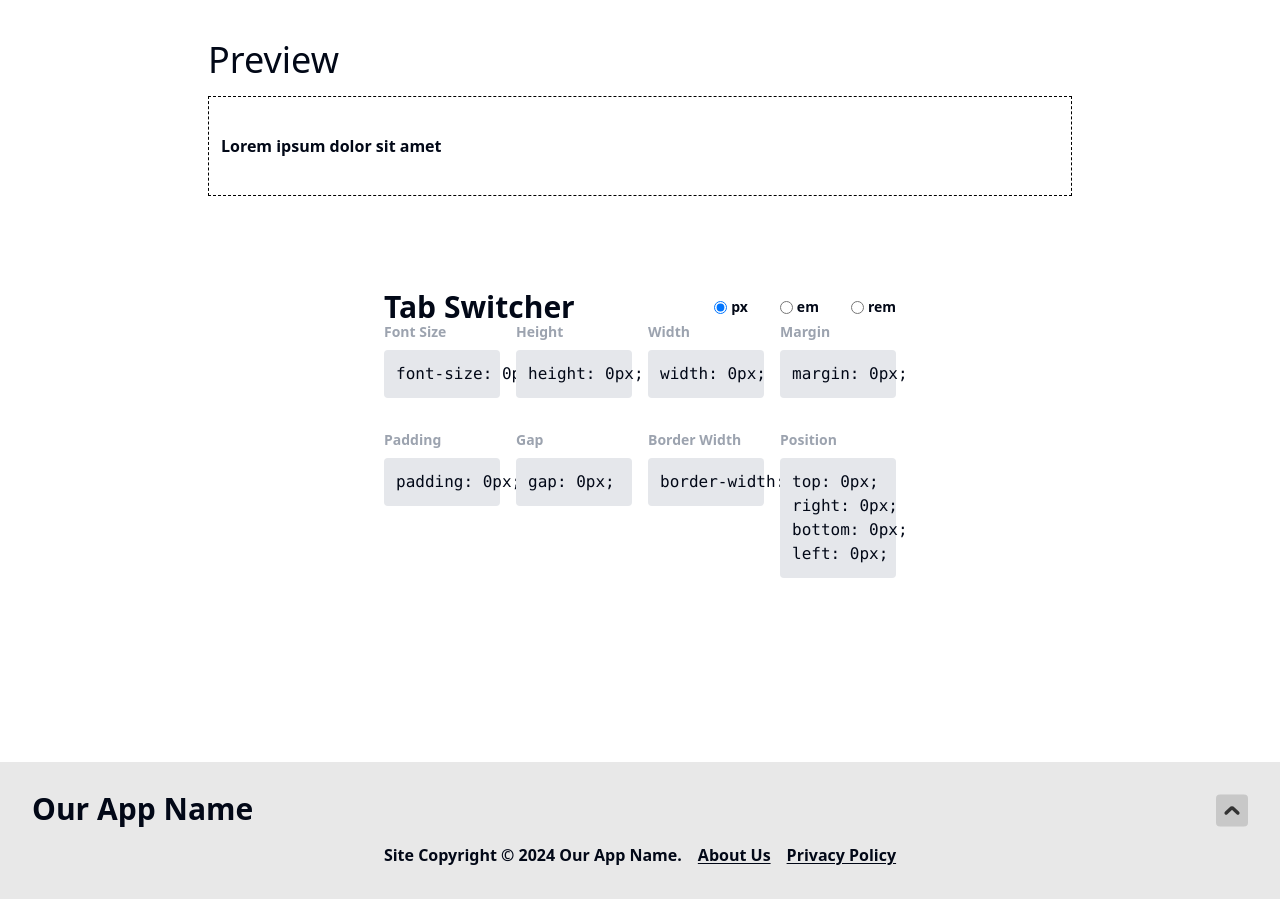
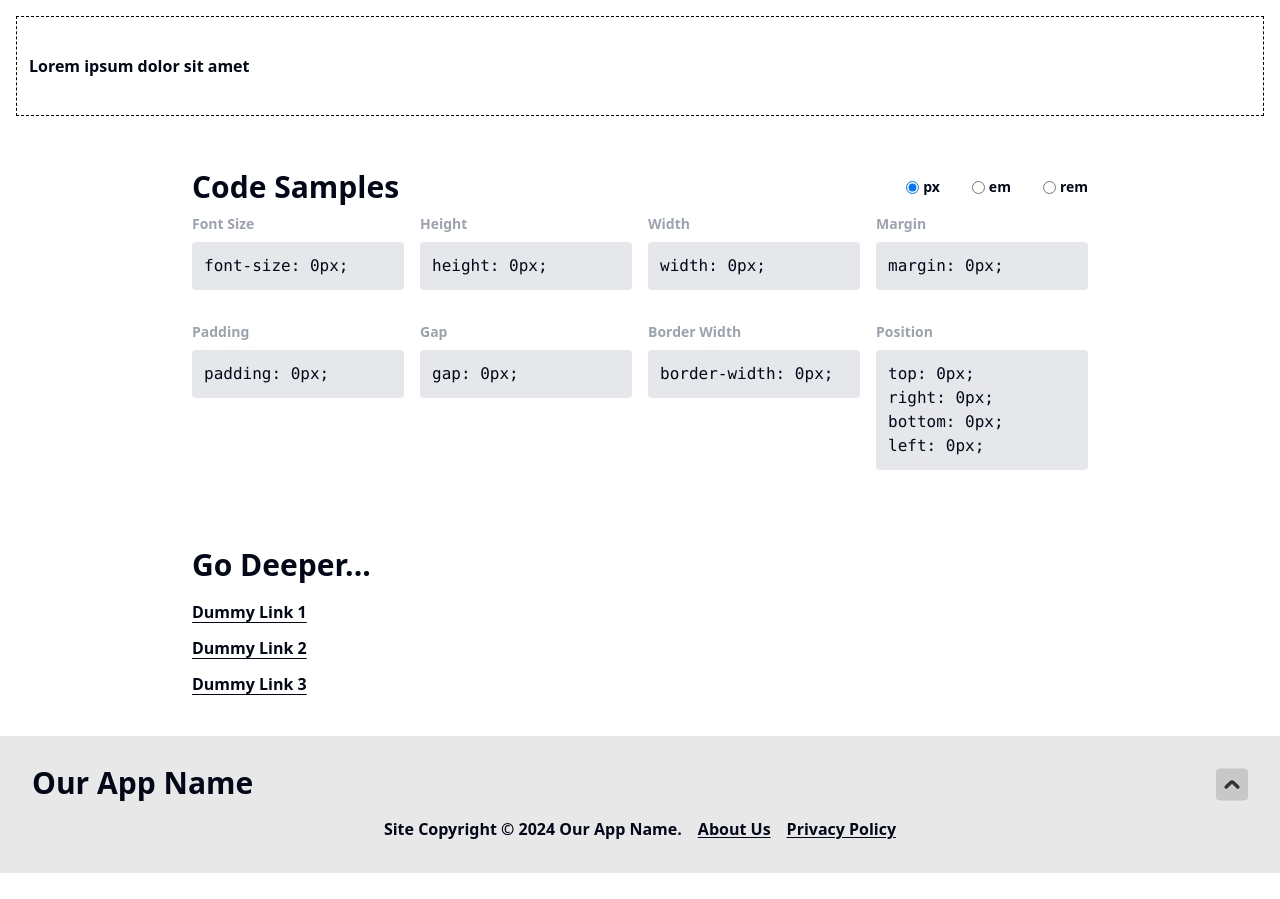
Before and after one commit to chingu-voyages/devex.tools, a React (Vite) app in the folder fetools-app/: page /unit-converter in a window 1280 px wide. Shown: the part 340-1239 px from the top of the page. After the commit the page ends 1213 px from the top, so only its background shows below. Built offline with nearby package versions, Linux system fonts and the light colour scheme.

Commit message:
Added title prop to tab switcher and updated padding in tab switcher and go deeper components

```diff
--- a/fetools-app/src/components/TabSwitcher.jsx
+++ b/fetools-app/src/components/TabSwitcher.jsx
@@ -1,53 +1,59 @@
-import { useState } from "react"
+import { useState } from "react";
 import {
   Accordion,
   AccordionContent,
   AccordionItem,
   AccordionTrigger,
-} from "@/components/ui/accordion"
+} from "@/components/ui/accordion";
 
+export default function TabSwitcher({ buttons, children, title }) {
+  const [selectedButton, setSelectedButton] = useState(buttons[0]);
+  const [displayedContent, setDisplayedContent] = useState(0);
 
-export default function TabSwitcher({buttons, children}){
-
-    const [ selectedButton, setSelectedButton] = useState(buttons[0])
-    const [ displayedContent, setDisplayedContent] = useState(0)
-
-    const radioButtons = array => array.map((btn, idx)=>(
-            <label key={`radioBtn-${idx}`} id={btn} name="tab-switcher-buttons"
-            className="font-bold text-sm leading-none">
-                <input type="radio" value={btn}
-                checked={selectedButton===btn}
-                onChange={ evt => (
-                    handleOptionChange(evt),
-                    setDisplayedContent(idx))
-                } className="inline-block align-middle mr-1"/>
+  const radioButtons = (array) =>
+    array.map((btn, idx) => (
+      <label
+        key={`radioBtn-${idx}`}
+        id={btn}
+        name="tab-switcher-buttons"
+        className="font-bold text-sm leading-none"
+      >
+        <input
+          type="radio"
+          value={btn}
+          checked={selectedButton === btn}
+          onChange={(evt) => (
+            handleOptionChange(evt), setDisplayedContent(idx)
+          )}
+          className="inline-block align-middle mr-1"
+        />
         <p className="inline-block leading-none">{btn}</p>
       </label>
-        )
-    )
+    ));
 
-    return(
-        <div id="tab-switcher"
-        className="flex flex-col flex-1 p-6 mb-2
-        sm:p-12 lg:px-48 lg:py-20">
+  return (
+    <div
+      id="tab-switcher"
+      className="flex flex-col flex-1
+          sm:p-8 lg:px-48 lg:pt-10"
+    >
       <div id="tab-switcher-sm" className="max-[420px]:hidden">
         <div className="flex flex-1 justify-between ">
-                    <h2 className="font-bold text-3xl leading-none">Tab Switcher</h2>
-                    <fieldset className="flex flex-wrap items-center gap-x-8">
+          <h2 className="font-bold text-3xl leading-none mb-3">{title}</h2>
+          <fieldset className="flex flex-wrap items-center gap-x-8 mb-3">
             {radioButtons(buttons)}
           </fieldset>
         </div>
 
-                <div className="flex-1 flex-col">
-                    {children[displayedContent]}
-                </div>
+        <div className="flex-1 flex-col">{children[displayedContent]}</div>
       </div>
 
       <div id="tab-switcher-mobile" className="min-[420px]:hidden">
         <Accordion type="single" collapsible>
           <AccordionItem value="item-1">
-                        <AccordionTrigger
-                        className="font-bold text-3xl leading-none">Tab Switcher</AccordionTrigger>
+            <AccordionTrigger className="font-bold text-3xl leading-none">
+              Tab Switcher
+            </AccordionTrigger>
             <AccordionContent>
               <fieldset className="flex flex-wrap items-center gap-x-8">
                 {radioButtons(buttons)}
@@ -56,15 +62,12 @@ export default function TabSwitcher({buttons, children}){
           </AccordionItem>
         </Accordion>
 
-                <div className="flex-1 flex-col mt-3">
-                    {children[displayedContent]}
+        <div className="flex-1 flex-col mt-3">{children[displayedContent]}</div>
       </div>
     </div>
+  );
 
-        </div>
-    )
-
-    function handleOptionChange(evt){
-        setSelectedButton(evt.target.value)
+  function handleOptionChange(evt) {
+    setSelectedButton(evt.target.value);
   }
 }
--- a/fetools-app/src/components/ToolsLayout/GoDeeper.jsx
+++ b/fetools-app/src/components/ToolsLayout/GoDeeper.jsx
@@ -1,23 +1,25 @@
-export default function GoDeeper({linksData}){
-
-    const anchorElements = array => array.map(({url, textValue}, idx)=> (
+export default function GoDeeper({ linksData }) {
+  const anchorElements = (array) =>
+    array.map(({ url, textValue }, idx) => (
       <li key={`GoLink-${idx}`}>
         <a
           href={url}
-                className="underline underline-offset-4 text-md font-bold">
+          className="underline underline-offset-4 text-md font-bold"
+        >
           {textValue}
         </a>
       </li>
-      ))
+    ));
 
-    return(
-        <aside className="flex flex-col flex-1 gap-5 p-6
-        sm:p-12 lg:px-48 lg:py-20">
+  return (
+    <aside
+      className="flex flex-col flex-1 gap-5
+        sm:p-12 lg:px-48 lg:pt-8 lg:pb-10"
+    >
       <h2 className="font-bold text-3xl leading-none">Go Deeper...</h2>
       <ul className="flex flex-col gap-3 list-none list-inside">
         {anchorElements(linksData)}
       </ul>
     </aside>
-    )
-
+  );
 }
--- a/fetools-app/src/pages/UnitConverter.jsx
+++ b/fetools-app/src/pages/UnitConverter.jsx
@@ -195,8 +195,8 @@ function UnitConverter() {
   return (
     <>
       <main
-        className="p-6
-    sm:p-12 lg:px-48 lg:py-20"
+      //     className="p-6
+      // sm:p-12 lg:px-48 lg:py-20"
       >
         {/* Heading and Sub-Heading*/}
         <p className="font-arial font-bold text-6xl ml-4">Unit Converter</p>
@@ -281,10 +281,11 @@ function UnitConverter() {
           <TabSwitcher
             buttons={tabButtons}
             children={tabContents}
+            title="Code Samples"
           ></TabSwitcher>
         </div>
 
-        {/* <GoDeeper linksData={linksData} /> */}
+        <GoDeeper linksData={linksData} />
       </main>
     </>
   );
```
Lines whose indentation alone changed are shown as unchanged.
